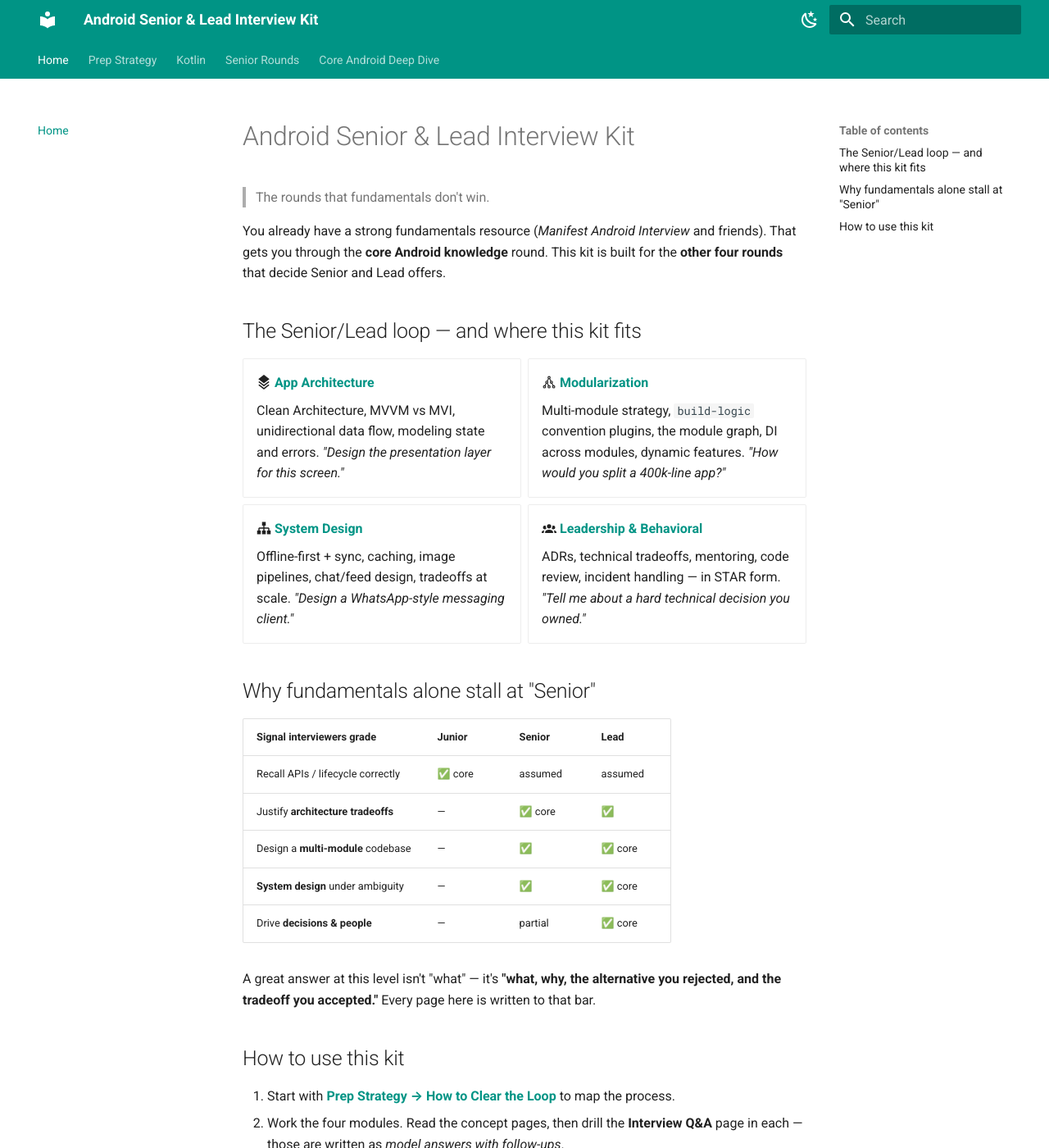
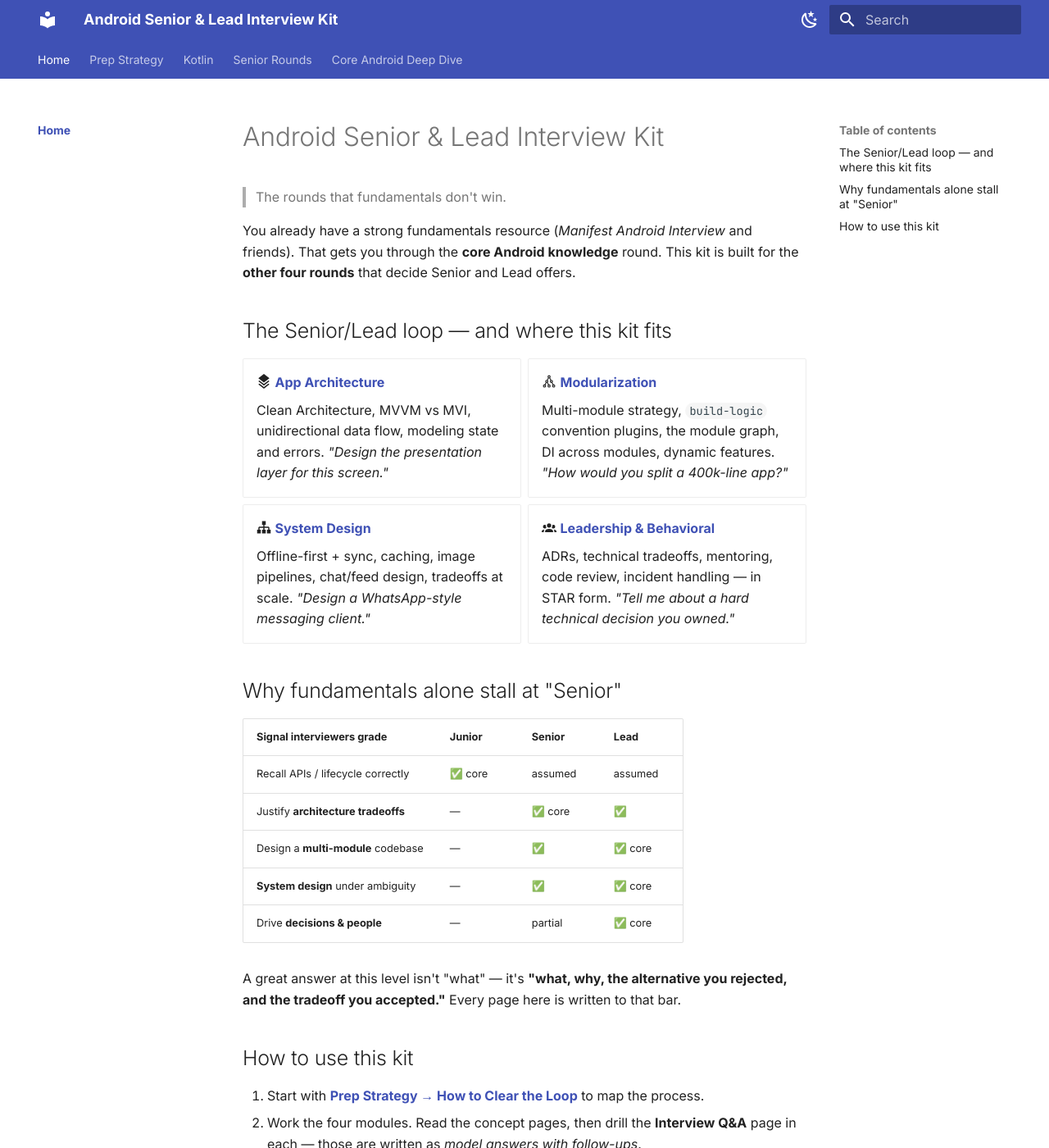
Before and after one commit to Ashokmani1/android-senior-prep, an MkDocs documentation site: the page built from docs/index.md, in a window 1280 px wide and 1400 px high. Shown: the whole window at 82% size. Built offline with MkDocs 1.6.1 and Material for MkDocs 9.7.7, drawn with Linux system fonts in a browser that asks for light colours.

Commit message:
Modernize UI design with custom Inter/JetBrains fonts, card micro-animations, glassmorphism, and color palette

```diff
--- /dev/null
+++ b/docs/stylesheets/extra.css
@@ -0,0 +1,135 @@
+/* Custom premium theme overrides */
+
+:root {
+  /* Core modern fonts */
+  --md-text-font: 'Inter', sans-serif;
+  --md-code-font: 'JetBrains Mono', monospace;
+
+  /* Custom HSL and hex colors */
+  --brand-primary: #5c6bc0;
+  --brand-primary-light: #8e99f3;
+  --brand-primary-dark: #26418f;
+  --brand-accent: #00e5ff;
+
+  /* Smooth animations */
+  --transition-smooth: all 0.3s cubic-bezier(0.4, 0, 0.2, 1);
+}
+
+/* Light mode overrides */
+[data-md-color-scheme="default"] {
+  --md-primary-fg-color: #3f51b5;
+  --md-primary-fg-color--transparent: rgba(63, 81, 181, 0.1);
+  --md-primary-bg-color: #ffffff;
+  --md-accent-fg-color: #00bcd4;
+  --md-admonition-bg-color: #f8fafc;
+}
+
+/* Dark mode overrides */
+[data-md-color-scheme="slate"] {
+  --md-primary-fg-color: #1e1b4b;
+  --md-primary-fg-color--transparent: rgba(99, 102, 241, 0.1);
+  --md-primary-bg-color: #0f172a;
+  --md-accent-fg-color: #22d3ee;
+  --md-admonition-bg-color: #1e293b;
+}
+
+/* Custom layout & components aesthetics */
+.md-header {
+  backdrop-filter: blur(10px);
+  -webkit-backdrop-filter: blur(10px);
+  background-color: var(--md-primary-fg-color);
+  transition: var(--transition-smooth);
+}
+
+/* Beautiful Rounded Corners for Card layouts & code blocks */
+.md-typeset pre,
+.md-typeset code,
+.highlight {
+  border-radius: 12px !important;
+  border: 1px solid rgba(255, 255, 255, 0.05);
+}
+
+.md-typeset .admonition,
+.md-typeset details {
+  border-radius: 16px !important;
+  border-left-width: 6px !important;
+  box-shadow: 0 4px 20px -2px rgba(0, 0, 0, 0.05) !important;
+  transition: var(--transition-smooth);
+}
+
+.md-typeset .admonition:hover {
+  transform: translateY(-2px);
+  box-shadow: 0 10px 25px -5px rgba(0, 0, 0, 0.1) !important;
+}
+
+/* Tabbed container modern aesthetics */
+.tabbed-set {
+  border-radius: 12px;
+  overflow: hidden;
+}
+
+/* Dynamic Grid cards updates */
+.grid.cards > li,
+.grid.cards > a {
+  border-radius: 16px !important;
+  border: 1px solid rgba(0,0,0,0.06) !important;
+  padding: 1.5rem !important;
+  background: var(--md-admonition-bg-color) !important;
+  transition: var(--transition-smooth) !important;
+  box-shadow: 0 4px 12px rgba(0,0,0,0.03) !important;
+}
+
+[data-md-color-scheme="slate"] .grid.cards > li,
+[data-md-color-scheme="slate"] .grid.cards > a {
+  border: 1px solid rgba(255,255,255,0.05) !important;
+}
+
+.grid.cards > li:hover,
+.grid.cards > a:hover {
+  transform: translateY(-4px) scale(1.02);
+  border-color: var(--md-accent-fg-color) !important;
+  box-shadow: 0 12px 30px rgba(0,0,0,0.08) !important;
+}
+
+/* Navigation items highlight with rounded edges */
+.md-nav__link {
+  border-radius: 8px;
+  transition: var(--transition-smooth);
+}
+
+.md-nav__link--active {
+  background-color: var(--md-primary-fg-color--transparent);
+  font-weight: 700;
+}
+
+/* Floating back-to-top button styling */
+.md-top {
+  border-radius: 50% !important;
+  background-color: var(--md-accent-fg-color) !important;
+  color: #ffffff !important;
+  box-shadow: 0 4px 12px rgba(0, 0, 0, 0.15);
+  transition: var(--transition-smooth);
+}
+
+.md-top:hover {
+  transform: translateY(-4px);
+}
+
+/* Scrollbars updates */
+::-webkit-scrollbar {
+  width: 8px;
+  height: 8px;
+}
+
+::-webkit-scrollbar-track {
+  background: transparent;
+}
+
+::-webkit-scrollbar-thumb {
+  background: rgba(156, 163, 175, 0.4);
+  border-radius: 4px;
+}
+
+::-webkit-scrollbar-thumb:hover {
+  background: rgba(156, 163, 175, 0.6);
+}
--- a/mkdocs.yml
+++ b/mkdocs.yml
@@ -6,18 +6,21 @@ copyright: Personal interview-prep knowledge base.
 
 theme:
   name: material
+  font:
+    text: Inter
+    code: JetBrains Mono
   palette:
     - media: "(prefers-color-scheme: light)"
       scheme: default
-      primary: teal
-      accent: deep orange
+      primary: indigo
+      accent: cyan
       toggle:
         icon: material/weather-night
         name: Switch to dark mode
     - media: "(prefers-color-scheme: dark)"
       scheme: slate
-      primary: teal
-      accent: deep orange
+      primary: indigo
+      accent: cyan
       toggle:
         icon: material/weather-sunny
         name: Switch to light mode
@@ -35,6 +38,10 @@ theme:
     - content.code.annotate
   icon:
     repo: fontawesome/brands/github
+
+extra_css:
+  - stylesheets/extra.css
+
 
 markdown_extensions:
   - admonition
```
